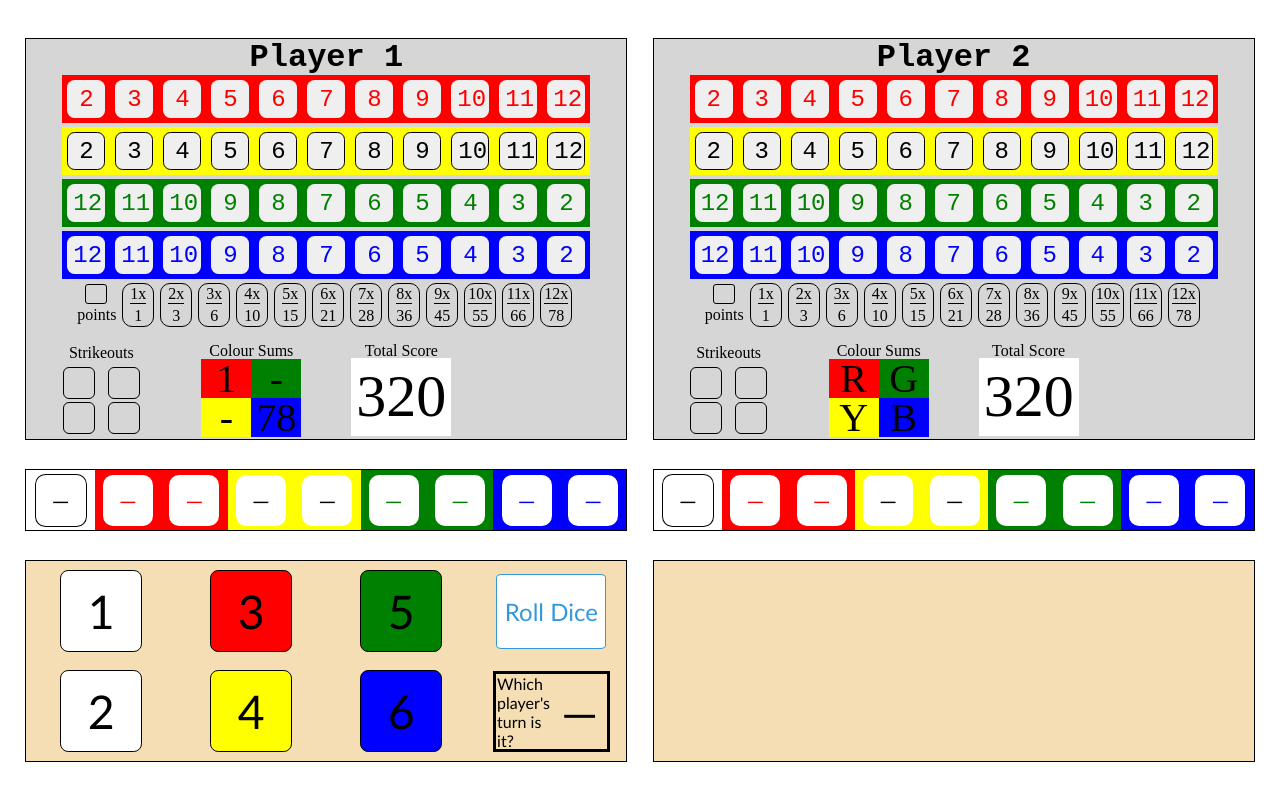
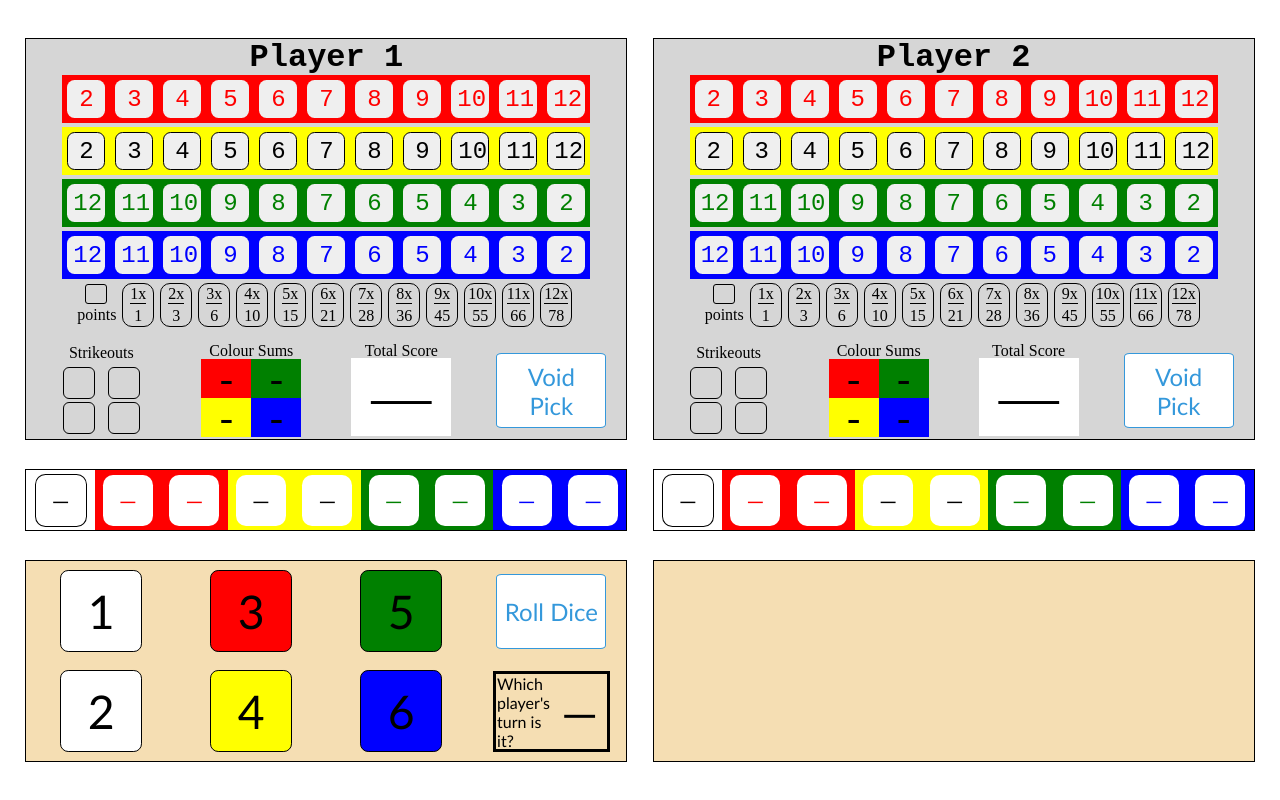
Before and after one commit to ianturner88/vanilla-js-qwixx, a plain HTML site: page index.html in a window 1280 px wide. Drawn offline with Linux system fonts and the light colour scheme.

Commit message:
void pick button built

```diff
--- a/index.html
+++ b/index.html
@@ -274,7 +274,7 @@
             <div class="colour-sums-title">Colour Sums</div>
             <div class="colour-sums-value">
               <div class="red-sum colour-sum-value-boxes" id="p2ColourSumsRed">
-                1
+                -
               </div>
               <div
                 class="yellow-sum colour-sum-value-boxes"
@@ -292,15 +292,15 @@
                 class="blue-sum colour-sum-value-boxes"
                 id="p2ColourSumsBlue"
               >
-                78
+                -
               </div>
             </div>
           </div>
           <div class="player-total-sum-display">
             <div class="player-total-sum-title">Total Score</div>
-            <div class="player-total-sum">320</div>
+            <div class="player-total-sum">—</div>
           </div>
-          <div class="void-pick-button"></div>
+          <button class="void-pick-button" data-roll-dice>Void Pick</button>
         </div>
       </div>
       <!-- Player 2's board -->
@@ -504,33 +504,33 @@
             <div class="colour-sums-title">Colour Sums</div>
             <div class="colour-sums-value">
               <div class="red-sum colour-sum-value-boxes" id="p2ColourSumsRed">
-                R
+                -
               </div>
               <div
                 class="yellow-sum colour-sum-value-boxes"
                 id="p2ColourSumsYellow"
               >
-                Y
+                -
               </div>
               <div
                 class="green-sum colour-sum-value-boxes"
                 id="p2ColourSumsGreen"
               >
-                G
+                -
               </div>
               <div
                 class="blue-sum colour-sum-value-boxes"
                 id="p2ColourSumsBlue"
               >
-                B
+                -
               </div>
             </div>
           </div>
           <div class="player-total-sum-display">
             <div class="player-total-sum-title">Total Score</div>
-            <div class="player-total-sum">320</div>
+            <div class="player-total-sum">—</div>
           </div>
-          <div class="void-pick-button"></div>
+          <button class="void-pick-button" data-roll-dice>Void Pick</button>
         </div>
       </div>
       <!-- the available numbers for player 1 -->
--- a/styling/qwixx-board.css
+++ b/styling/qwixx-board.css
@@ -285,3 +285,20 @@ coloured sums, total sum, and the 'void pick' button */
   align-items: center;
   font-size: 60px;
 }
+
+/* VOID PICK BUTTON */
+
+.void-pick-button {
+  width: 110px;
+  height: 75px;
+  background-color: white;
+  font-family: 'Trebuchet MS', 'Lucida Sans Unicode', 'Lucida Grande',
+    'Lucida Sans', Arial, sans-serif;
+  font-weight: 500;
+  font-size: x-large;
+  border-radius: 5%;
+  border: 1px;
+  border: 1px solid #3498db;
+  color: #3498db;
+  margin: auto auto;
+}
```
Also changed, not shown: README.md.
